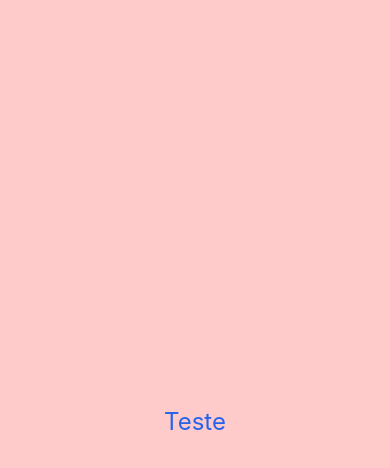
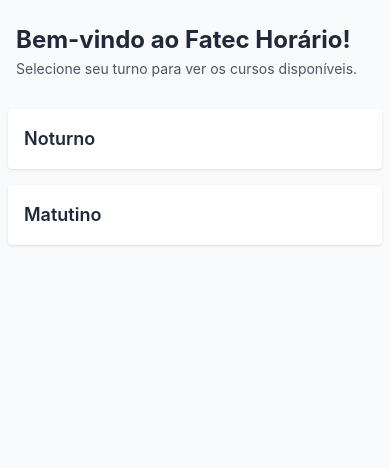
Before and after one commit to Pedro6Stein/FatecHorarioApp, a React Native app: screen /Home in a window 390 px wide. Shown: the top 468 px of the page. Built offline with nearby package versions, Linux system fonts and the light colour scheme.

Commit message:
feat: home screen dinâmico com getShifts e cabeçalho de boas-vindas

```diff
--- a/src/data/data.json
+++ b/src/data/data.json
@@ -549,6 +549,9 @@
           ]
         }
       ]
+    },
+    {
+      "name": "Matutino "
     }
   ]
 }
--- a/src/screens/HomeScreen.tsx
+++ b/src/screens/HomeScreen.tsx
@@ -1,12 +1,41 @@
 import { SafeAreaView } from "react-native-safe-area-context";
-import { View, Text } from "react-native";
+import { FlatList, TouchableOpacity, Text, View } from "react-native";
+import { useNavigation } from "@react-navigation/native";
+import { getShifts } from "~/services/gradeService";
 
 export default function HomeScreen() {
+  const shifts = getShifts();
+  const nav = useNavigation<any>();
+
   return (
-    <SafeAreaView className="flex-1 bg-red-200">
-      <View className="flex-1 items-center justify-center">
-        <Text className="text-2xl text-blue-600">Teste</Text>
-      </View>
+    <SafeAreaView className="flex-1 bg-gray-50">
+      <FlatList
+        data={shifts}
+        keyExtractor={(item) => item.name}
+        // ➊ cabeçalho antes da lista
+        ListHeaderComponent={() => (
+          <View className="px-4 py-6">
+            <Text className="text-2xl font-bold text-gray-800">
+              Bem-vindo ao Fatec Horário!
+            </Text>
+            <Text className="mt-1 text-gray-600">
+              Selecione seu turno para ver os cursos disponíveis.
+            </Text>
+          </View>
+        )}
+        renderItem={({ item }) => (
+          <TouchableOpacity
+            className="p-4 m-2 bg-white rounded shadow"
+            onPress={() =>
+              nav.navigate("CourseList", { shiftName: item.name })
+            }
+          >
+            <Text className="text-lg font-semibold text-gray-800">
+              {item.name}
+            </Text>
+          </TouchableOpacity>
+        )}
+      />
     </SafeAreaView>
   );
 }
--- a/src/services/gradeService.ts
+++ b/src/services/gradeService.ts
@@ -0,0 +1,13 @@
+import raw from "~/data/data.json";
+import type { GradeData, Shift, Course } from "~/types";
+
+const gradeData: GradeData = raw as GradeData;
+
+export function getShifts(): Shift[] {
+  return gradeData.shifts;
+}
+
+export function getCourses(shiftName: string): Course[] {
+  const shift = gradeData.shifts.find((s: Shift) => s.name === shiftName);
+  return shift?.courses ?? [];
+}
--- a/src/types/index.ts
+++ b/src/types/index.ts
@@ -16,8 +16,8 @@
 }
 
 export interface Course {
-    number: number
-    days: Semester[]
+  name: string
+  semesters: Semester[]
 }
 
 export interface Shift {
@@ -26,5 +26,5 @@
 }
 
 export interface GradeData {
-    Shifts: Shift[]
+  shifts: Shift[]
 }
```
Lines whose indentation alone changed are shown as unchanged.
